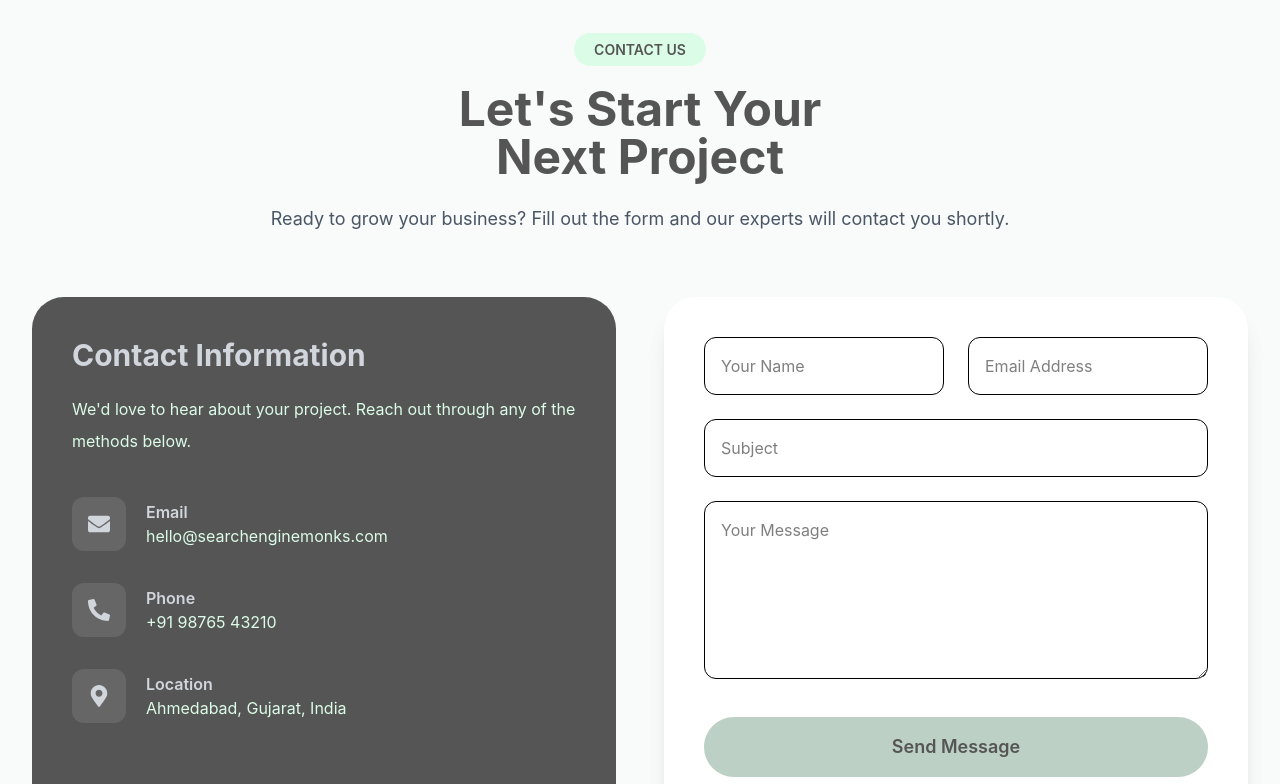
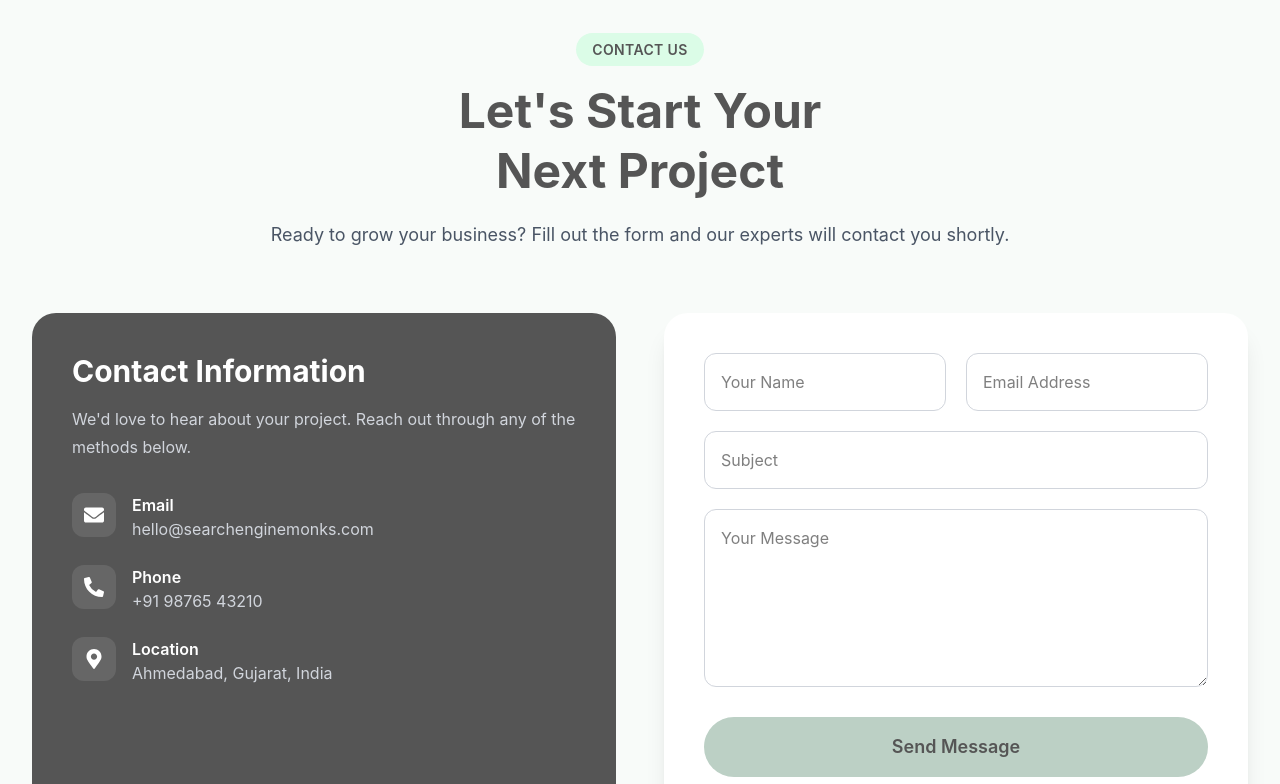
Before and after one commit to mohit8233/MonklandingPage, a React (Vite) app in the folder sem-landing/: page / in a window 1280 px wide. Shown: the part 6880-7664 px from the top of the page. Built offline with nearby package versions, Linux system fonts and the light colour scheme.

Commit message:
MonkLandingPage

```diff
--- a/sem-landing/src/sections/Contact.jsx
+++ b/sem-landing/src/sections/Contact.jsx
@@ -1,4 +1,3 @@
-
 import { motion } from "framer-motion";
 import {
   FaEnvelope,
@@ -10,90 +9,88 @@ function Contact() {
   return (
     <section
       id="contact"
-      className="bg-[#F8FBF9] py-24"
+      className="bg-[#F8FBF9] py-16 md:py-20 lg:py-24"
     >
-      <div className="mx-auto max-w-7xl px-4 sm:px-6 lg:px-8">
+      <div className="mx-auto max-w-7xl px-5 sm:px-6 lg:px-8">
 
         {/* Heading */}
-
         <motion.div
           initial={{ opacity: 0, y: 40 }}
           whileInView={{ opacity: 1, y: 0 }}
           viewport={{ once: true }}
-          className="mx-auto mb-16 max-w-3xl text-center"
+          className="mx-auto mb-12 max-w-3xl text-center md:mb-16"
         >
-          <span className="rounded-full bg-green-100 px-5 py-2 text-sm font-semibold text-[#555555]">
+          <span className="rounded-full bg-green-100 px-4 py-2 text-xs font-semibold tracking-wide text-[#555555] sm:text-sm">
             CONTACT US
           </span>
 
-          <h2 className="mt-6 text-4xl font-bold text-[#555555] md:text-5xl">
+          <h2 className="mt-5 text-3xl font-bold leading-tight text-[#555555] sm:text-4xl lg:text-5xl">
             Let's Start Your
-            <span className="block text-[#555555]">
+            <span className="block">
               Next Project
             </span>
           </h2>
 
-          <p className="mt-6 text-lg text-gray-600">
+          <p className="mt-5 text-base leading-7 text-gray-600 sm:text-lg">
             Ready to grow your business? Fill out the form and our experts
             will contact you shortly.
           </p>
         </motion.div>
 
-        <div className="grid gap-12 lg:grid-cols-2">
+        <div className="grid gap-8 lg:grid-cols-2 lg:gap-12">
 
           {/* Left */}
-
           <motion.div
             initial={{ opacity: 0, x: -60 }}
             whileInView={{ opacity: 1, x: 0 }}
             viewport={{ once: true }}
-            className="rounded-[32px] bg-[#555555] p-10 text-gray-300"
+            className="rounded-3xl bg-[#555555] p-6 text-white sm:p-8 lg:p-10"
           >
-            <h3 className="text-3xl font-bold">
+            <h3 className="text-2xl font-bold sm:text-3xl">
               Contact Information
             </h3>
 
-            <p className="mt-5 leading-8 text-green-100">
+            <p className="mt-4 leading-7 text-gray-300">
               We'd love to hear about your project. Reach out through any
               of the methods below.
             </p>
 
-            <div className="mt-10 space-y-8">
+            <div className="mt-8 space-y-6">
 
-              <div className="flex items-center gap-5">
-                <div className="rounded-xl bg-white/10 p-4">
-                  <FaEnvelope size={22} />
+              <div className="flex items-start gap-4">
+                <div className="rounded-xl bg-white/10 p-3">
+                  <FaEnvelope size={20} />
                 </div>
 
                 <div>
                   <h4 className="font-semibold">Email</h4>
-                  <p className="text-green-100">
+                  <p className="break-all text-gray-300">
                     hello@searchenginemonks.com
                   </p>
                 </div>
               </div>
 
-              <div className="flex items-center gap-5">
-                <div className="rounded-xl bg-white/10 p-4">
-                  <FaPhoneAlt size={22} />
+              <div className="flex items-start gap-4">
+                <div className="rounded-xl bg-white/10 p-3">
+                  <FaPhoneAlt size={20} />
                 </div>
 
                 <div>
                   <h4 className="font-semibold">Phone</h4>
-                  <p className="text-green-100">
+                  <p className="text-gray-300">
                     +91 98765 43210
                   </p>
                 </div>
               </div>
 
-              <div className="flex items-center gap-5">
-                <div className="rounded-xl bg-white/10 p-4">
-                  <FaMapMarkerAlt size={22} />
+              <div className="flex items-start gap-4">
+                <div className="rounded-xl bg-white/10 p-3">
+                  <FaMapMarkerAlt size={20} />
                 </div>
 
                 <div>
                   <h4 className="font-semibold">Location</h4>
-                  <p className="text-green-100">
+                  <p className="text-gray-300">
                     Ahmedabad, Gujarat, India
                   </p>
                 </div>
@@ -103,26 +100,25 @@ function Contact() {
           </motion.div>
 
           {/* Right */}
-
           <motion.form
             initial={{ opacity: 0, x: 60 }}
             whileInView={{ opacity: 1, x: 0 }}
             viewport={{ once: true }}
-            className="rounded-[32px] bg-white p-10 shadow-xl"
+            className="rounded-3xl bg-white p-6 shadow-xl sm:p-8 lg:p-10"
           >
 
-            <div className="grid gap-6 sm:grid-cols-2">
+            <div className="grid grid-cols-1 gap-5 sm:grid-cols-2">
 
               <input
                 type="text"
                 placeholder="Your Name"
-                className="rounded-xl border p-4 outline-none focus:border-[#2F855A]"
+                className="w-full rounded-xl border border-gray-300 p-4 outline-none focus:border-[#65C18C]"
               />
 
               <input
                 type="email"
                 placeholder="Email Address"
-                className="rounded-xl border p-4 outline-none focus:border-[#2F855A]"
+                className="w-full rounded-xl border border-gray-300 p-4 outline-none focus:border-[#65C18C]"
               />
 
             </div>
@@ -130,17 +126,17 @@ function Contact() {
             <input
               type="text"
               placeholder="Subject"
-              className="mt-6 w-full rounded-xl border p-4 outline-none focus:border-[#2F855A]"
+              className="mt-5 w-full rounded-xl border border-gray-300 p-4 outline-none focus:border-[#65C18C]"
             />
 
             <textarea
               rows="6"
               placeholder="Your Message"
-              className="mt-6 w-full rounded-xl border p-4 outline-none focus:border-[#2F855A]"
-            ></textarea>
+              className="mt-5 w-full rounded-xl border border-gray-300 p-4 outline-none focus:border-[#65C18C]"
+            />
 
             <button
-              className="mt-8 w-full rounded-full bg-[#BCD0C5] py-4 text-lg font-semibold text-[#555555] transition hover:bg-[#5555]"
+              className="mt-6 w-full rounded-full bg-[#BCD0C5] py-4 text-base font-semibold text-[#555555] transition hover:bg-[#a9c3b4] sm:text-lg"
             >
               Send Message
             </button>
```
